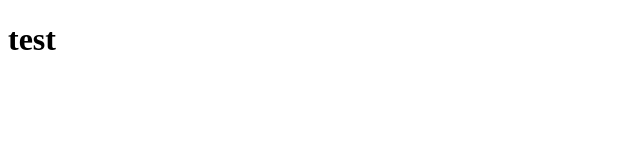
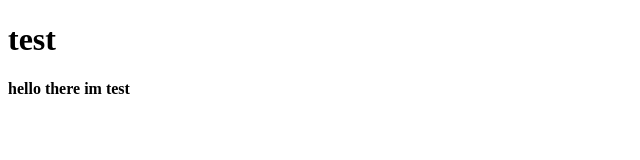
Before and after one commit to Bawani123/git-two, a plain HTML site: page index.html in a window 1280 px wide. Shown: the whole page, without its empty margins (0-640 px from the left). Drawn offline with Linux system fonts and the light colour scheme.

Commit message:
added body parts

```diff
--- a/index.html
+++ b/index.html
@@ -5,6 +5,7 @@
 </head>
 <body>
 	<h1> test</h1>
+	<h4> hello there im test</h4>
 
 </body>
 </html>
```
